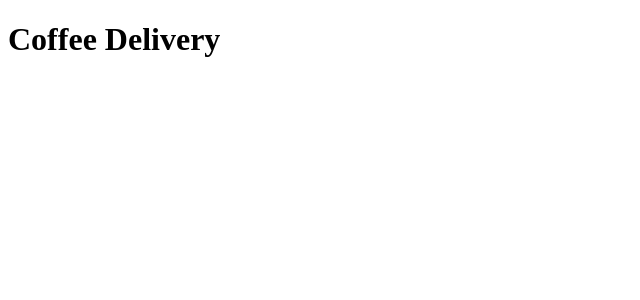
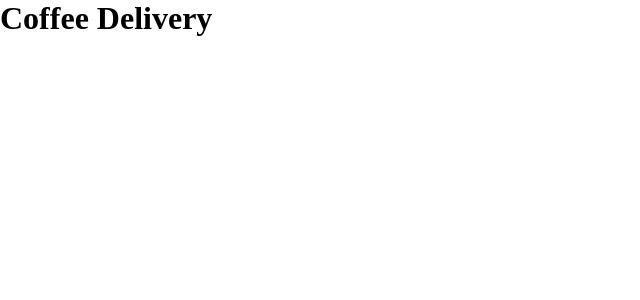
Before and after one commit to walefe/coffee-delivery, a React (Vite) app: page / in a window 1280 px wide. Shown: the top 300 px of the page, without its empty margins (0-640 px from the left). Built offline with nearby package versions, Linux system fonts and the light colour scheme.

Commit message:
chore: install styled-components and create global style

```diff
--- a/package.json
+++ b/package.json
@@ -15,7 +15,9 @@
   "devDependencies": {
     "@types/react": "18.0.26",
     "@types/react-dom": "18.0.10",
+    "@types/styled-components": "^5.1.26",
     "@vitejs/plugin-react": "3.0.1",
+    "styled-components": "^5.3.6",
     "typescript": "4.9.4",
     "vite": "4.0.4"
   }
--- a/src/App.tsx
+++ b/src/App.tsx
@@ -1,5 +1,11 @@
+import { GlobalStyle } from './styles/global'
+
 export function App() {
   return (
-    <h1>Coffee  Delivery</h1>
+    <>
+      <h1>Coffee  Delivery</h1>
+      <GlobalStyle />
+    </>
+
   )
 }
--- /dev/null
+++ b/src/styles/global.ts
@@ -0,0 +1,10 @@
+import { createGlobalStyle } from "styled-components";
+
+
+export const GlobalStyle = createGlobalStyle`
+  *  {
+    margin: 0;
+    padding: 0;
+    box-sizing: border-box;
+  }
+`
```
Also changed, not shown: 1 other file (tests, documents, lock files or other folders).
